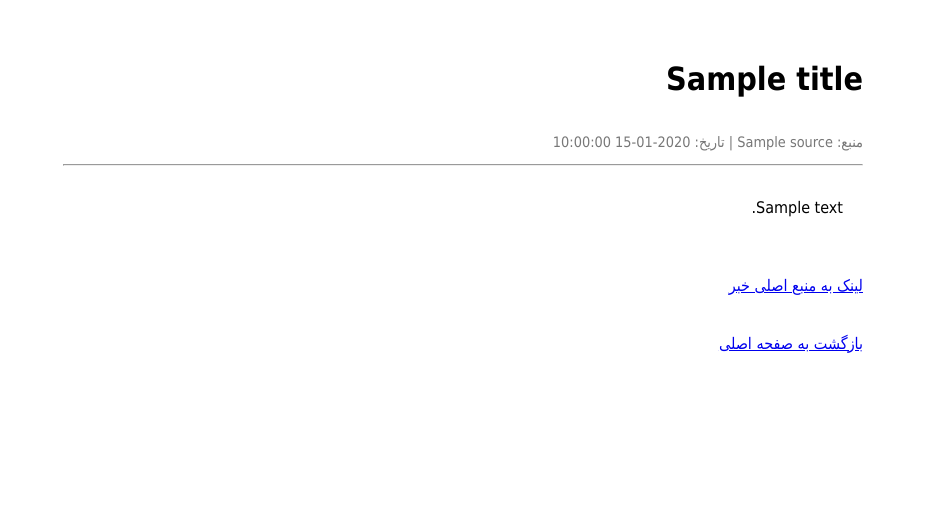
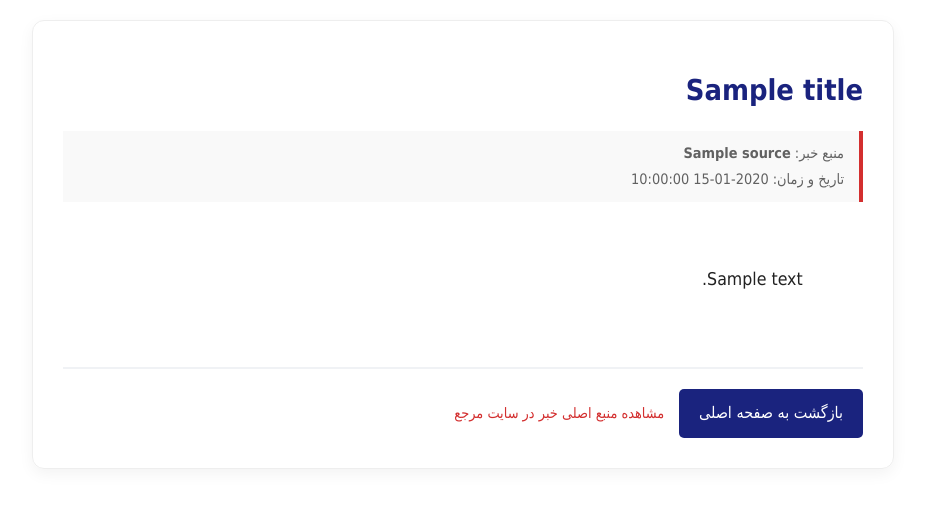
Before and after one commit to sameeny1985/XNewNews, a Flask app: template templates/post.html in a window 1280 px wide. Shown: the top 508 px of the page, without its empty margins (177-1102 px from the left). Run offline with Flask 3, Linux system fonts and the light colour scheme; the template is opened without the code that fills it: most values are stand-ins (such as "Sample title", 1, 10 or a date in 2020).

Commit message:
Refactor post.html for improved layout and styling

```diff
--- a/templates/post.html
+++ b/templates/post.html
@@ -2,22 +2,84 @@
 <html lang="fa" dir="rtl">
 <head>
     <meta charset="UTF-8">
+    <meta name="viewport" content="width=device-width, initial-scale=1.0">
+    <title>{{ title }}</title>
     <style>
-        body { font-family: Tahoma, Arial; direction: rtl; padding: 30px; max-width: 800px; margin: auto; line-height: 1.8; }
-        .content { background: white; padding: 20px; border-radius: 10px; unicode-bidi: embed; }
-        .meta { color: #777; font-size: 0.9em; }
+        body {
+            font-family: 'Tahoma', 'Arial', sans-serif;
+            background-color: #ffffff;
+            margin: 0;
+            padding: 20px;
+            line-height: 1.8;
+            direction: rtl;
+            text-align: right;
+        }
+        .post-container {
+            max-width: 800px;
+            margin: 0 auto;
+            border: 1px solid #eee;
+            padding: 30px;
+            border-radius: 12px;
+            box-shadow: 0 5px 15px rgba(0,0,0,0.05);
+        }
+        h1 {
+            color: #1a237e;
+            font-size: 1.8rem;
+            line-height: 1.4;
+            margin-bottom: 20px;
+        }
+        .post-meta {
+            background-color: #f9f9f9;
+            padding: 10px 15px;
+            border-right: 4px solid #d32f2f;
+            margin-bottom: 30px;
+            font-size: 0.9rem;
+            color: #616161;
+        }
+        .full-content {
+            font-size: 1.1rem;
+            color: #212121;
+            white-space: pre-wrap; /* حفظ فاصله‌ها و اینترهای متن اصلی */
+            unicode-bidi: embed; /* جلوگیری از بهم ریختگی کلمات انگلیسی لابلای فارسی */
+        }
+        .footer-links {
+            margin-top: 40px;
+            padding-top: 20px;
+            border-top: 2px solid #f0f2f5;
+        }
+        .back-link {
+            display: inline-block;
+            background-color: #1a237e;
+            color: white;
+            text-decoration: none;
+            padding: 10px 20px;
+            border-radius: 5px;
+            margin-left: 10px;
+        }
+        .original-link {
+            color: #d32f2f;
+            text-decoration: none;
+            font-size: 0.9rem;
+        }
     </style>
 </head>
 <body>
-    <h1>{{ title }}</h1>
-    <div class="meta">منبع: {{ source }} | تاریخ: {{ date }}</div>
-    <hr>
-    <div class="content">
-        {{ content | safe }}
+    <div class="post-container">
+        <h1>{{ title }}</h1>
+
+        <div class="post-meta">
+            منبع خبر: <b>{{ source }}</b> <br>
+            تاریخ و زمان: {{ date }}
+        </div>
+
+        <div class="full-content">
+            {{ content }}
+        </div>
+
+        <div class="footer-links">
+            <a href="/" class="back-link">بازگشت به صفحه اصلی</a>
+            <a href="{{ original }}" target="_blank" class="original-link">مشاهده منبع اصلی خبر در سایت مرجع</a>
+        </div>
     </div>
-    <br>
-    <a href="{{ original }}">لینک به منبع اصلی خبر</a>
-    <br><br>
-    <a href="/">بازگشت به صفحه اصلی</a>
 </body>
 </html>
```
